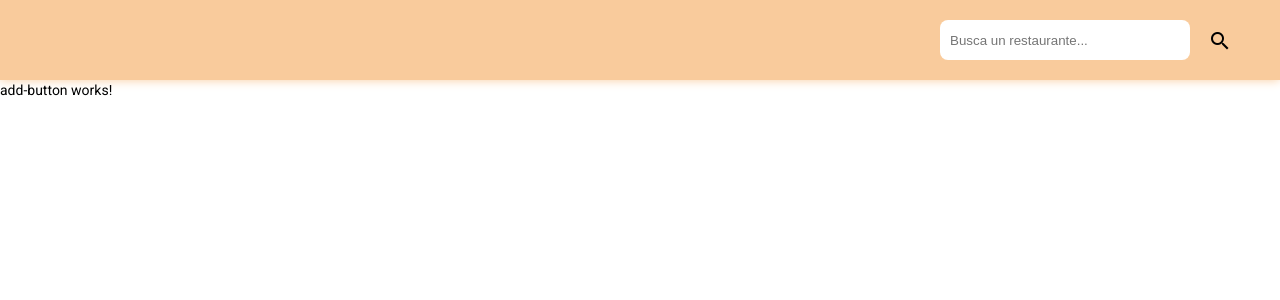
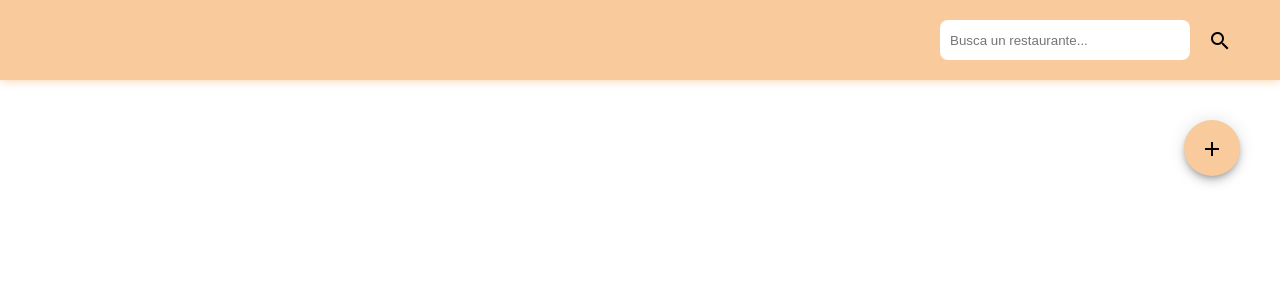
Before and after one commit to 99pmore/Restaurants-App, an Angular app: page / in a window 1280 px wide. Shown: the top 300 px of the page. Built offline with nearby package versions, Linux system fonts and the light colour scheme.

Commit message:
styles added

```diff
--- a/src/app/components/add-button/add-button.component.html
+++ b/src/app/components/add-button/add-button.component.html
@@ -1 +1,5 @@
-<p>add-button works!</p>
+<div class="btn-wrapper">
+    <button mat-fab color="primary" (click)="openDialog()">
+        <mat-icon>add</mat-icon>
+    </button>
+</div>
--- a/src/app/components/add-button/add-button.component.scss
+++ b/src/app/components/add-button/add-button.component.scss
@@ -0,0 +1,6 @@
+.btn-wrapper {
+    padding: 40px;
+
+    display: flex;
+    justify-content: end;
+}
```
